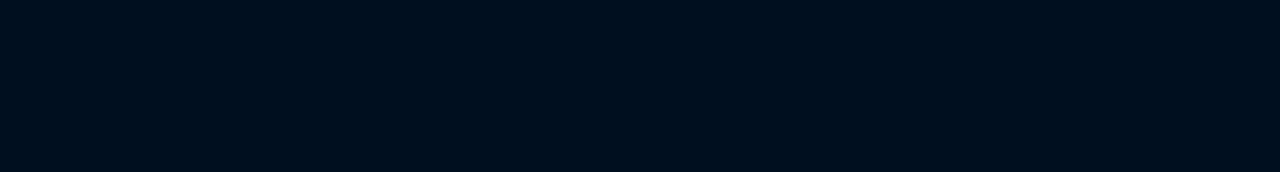
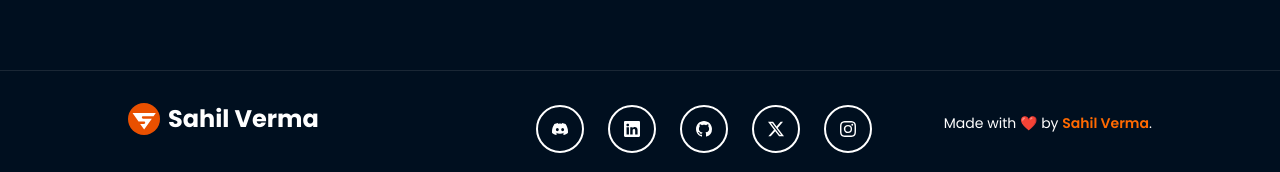
Before and after one commit to sahilverma-dev/sahilverma-portfolio, a Next.js app: page / in a window 1280 px wide. Shown: the part 890-1062 px from the top of the page. Before the commit the page ends 960 px from the top, so only its background shows below. Built offline with nearby package versions, Linux system fonts and the light colour scheme; no server answers.

Commit message:
feat: footer added

```diff
--- a/src/app/(main)/layout.tsx
+++ b/src/app/(main)/layout.tsx
@@ -1,3 +1,4 @@
+import Footer from "@/components/footer";
 import Navigation from "@/components/navigation";
 
 const MainLayout = ({ children }: React.PropsWithChildren) => {
@@ -8,7 +9,7 @@
         {children}
         {/* <ScrollToTop /> */}
       </main>
-      {/* <Footer /> */}
+      <Footer />
     </>
   );
 };
--- a/src/components/animated/animated-container.tsx
+++ b/src/components/animated/animated-container.tsx
@@ -7,6 +7,7 @@
   className?: string;
   customDelay?: number;
   invert?: boolean;
+  once?: boolean;
 }
 
 const AnimationContainer = ({
@@ -14,13 +15,14 @@
   className,
   customDelay = 0.3,
   invert = false,
+  once = true,
 }: AnimationContainerProps) => {
   return (
     <motion.div
       className={className}
       initial={{ opacity: 0, y: invert ? -20 : 20 }}
       whileInView={{ opacity: 1, y: 0 }}
-      viewport={{ once: false }}
+      viewport={{ once }}
       transition={{
         delay: customDelay,
         duration: 0.2,
--- /dev/null
+++ b/src/components/footer.tsx
@@ -0,0 +1,64 @@
+"use client";
+
+import Link from "next/link";
+
+import { SOCIAL_LINKS } from "@/lib/constants";
+import Logo from "./logo";
+import AnimationContainer from "./animated/animated-container";
+
+import { motion } from "motion/react";
+
+const Footer = () => {
+  // const date = new Date();
+  return (
+    <AnimationContainer>
+      <footer className="w-full bg-background border-t border-white/10">
+        <div className="max-w-5xl xl:max-w-5xl mx-auto space-y-2 lg:py-6 flex flex-col gap-4 md:flex-row justify-between items-center">
+          <div className="md:w-[337px]">
+            <Link href="/" className="flex items-center gap-2">
+              <Logo className="h-8 w-8 object-contain md:object-left" />
+              <p className="text-2xl font-bold text-white">Sahil Verma</p>
+            </Link>
+          </div>
+          <div className="flex gap-6 items-center text-xl">
+            {SOCIAL_LINKS?.slice(1)?.map((social, index) => (
+              <motion.a
+                key={index}
+                href={social?.href}
+                target="_blank"
+                rel="noopener noreferrer"
+                className="text-white md:h-12  md:w-12  h-10 w-10 text-sm md:text-base aspect-square flex items-center justify-center hover:border-orange-500 rounded-full border md:border-2 transition-all hover:text-orange-500 hover:scale-110"
+                title={`Follow me on ${social?.title}`}
+                initial={{ opacity: 0, y: 10 }}
+                animate={{
+                  opacity: 1,
+                  y: 10,
+                  transition: {
+                    delay: index * 0.2 + 0.3,
+                  },
+                }}
+                exit={{ opacity: 0, y: 10 }}
+              >
+                <social.icon />
+              </motion.a>
+            ))}
+          </div>
+          <div className="md:text-sm text-xs w-full md:w-auto text-center">
+            Made with ❤️ by{" "}
+            <a
+              href="https://www.linkedin.com/in/sahil-verma-970b9920a/"
+              rel="noreferrer"
+              target="_blank"
+              className="font-semibold text-orange-500"
+            >
+              Sahil Verma
+            </a>
+            .
+          </div>
+        </div>
+      </footer>
+    </AnimationContainer>
+  );
+};
+
+export default Footer;
--- a/src/components/ui/button.tsx
+++ b/src/components/ui/button.tsx
@@ -5,7 +5,7 @@
 import { cn } from "@/lib/utils";
 
 const buttonVariants = cva(
-  "inline-flex items-center justify-center whitespace-nowrap rounded-md text-sm font-medium ring-offset-background focus-visible:outline-none focus-visible:ring-2 focus-visible:ring-ring focus-visible:ring-offset-2 disabled:pointer-events-none disabled:opacity-50 hover:scale-110 active:scale-95 transition ease-out select-none",
+  "inline-flex items-center justify-center whitespace-nowrap rounded-md text-sm font-medium ring-offset-background focus-visible:outline-none focus-visible:ring-2 focus-visible:ring-ring focus-visible:ring-offset-2 disabled:pointer-events-none disabled:opacity-50 transition ease-out select-none",
   {
     variants: {
       variant: {
```
